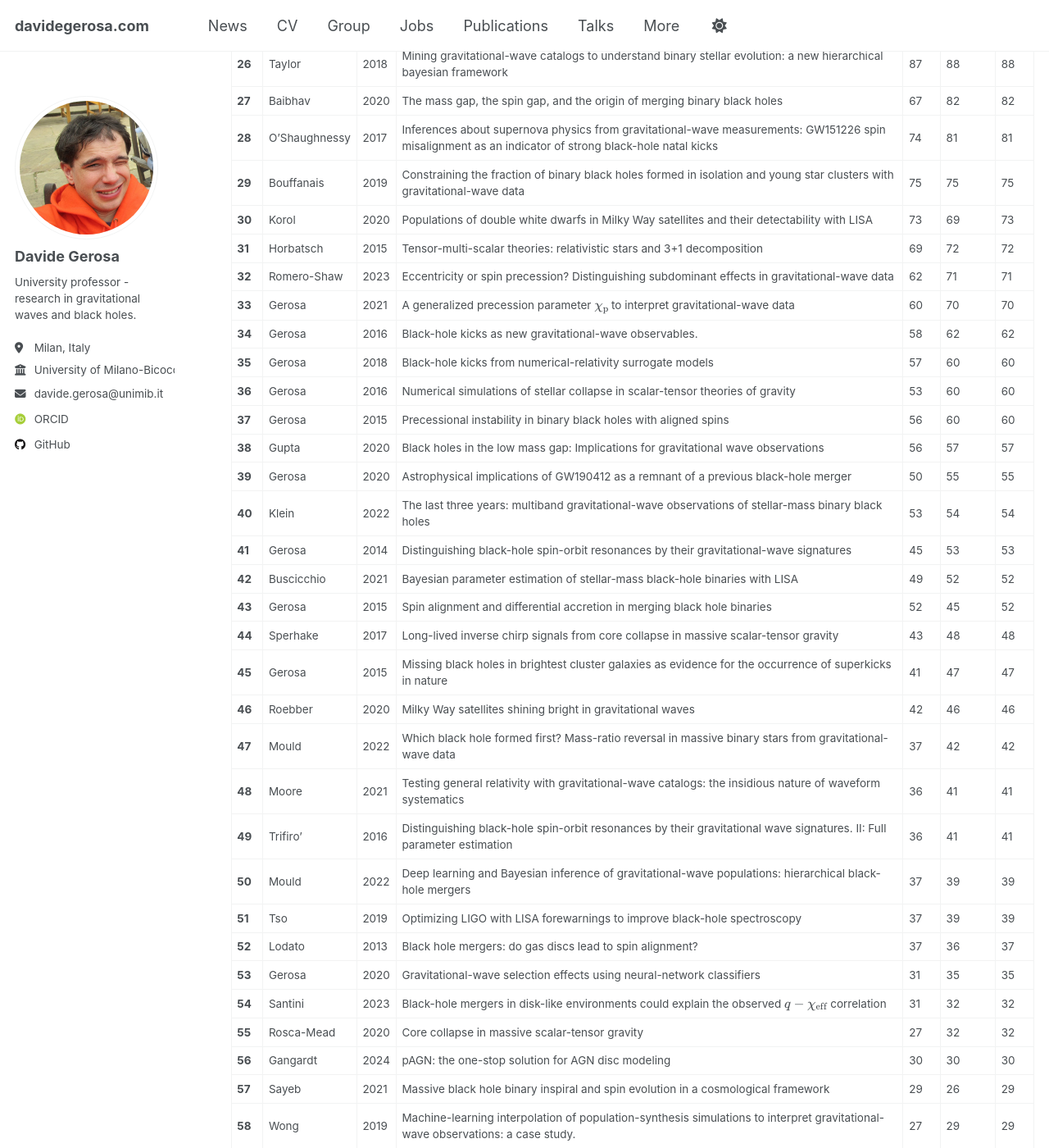
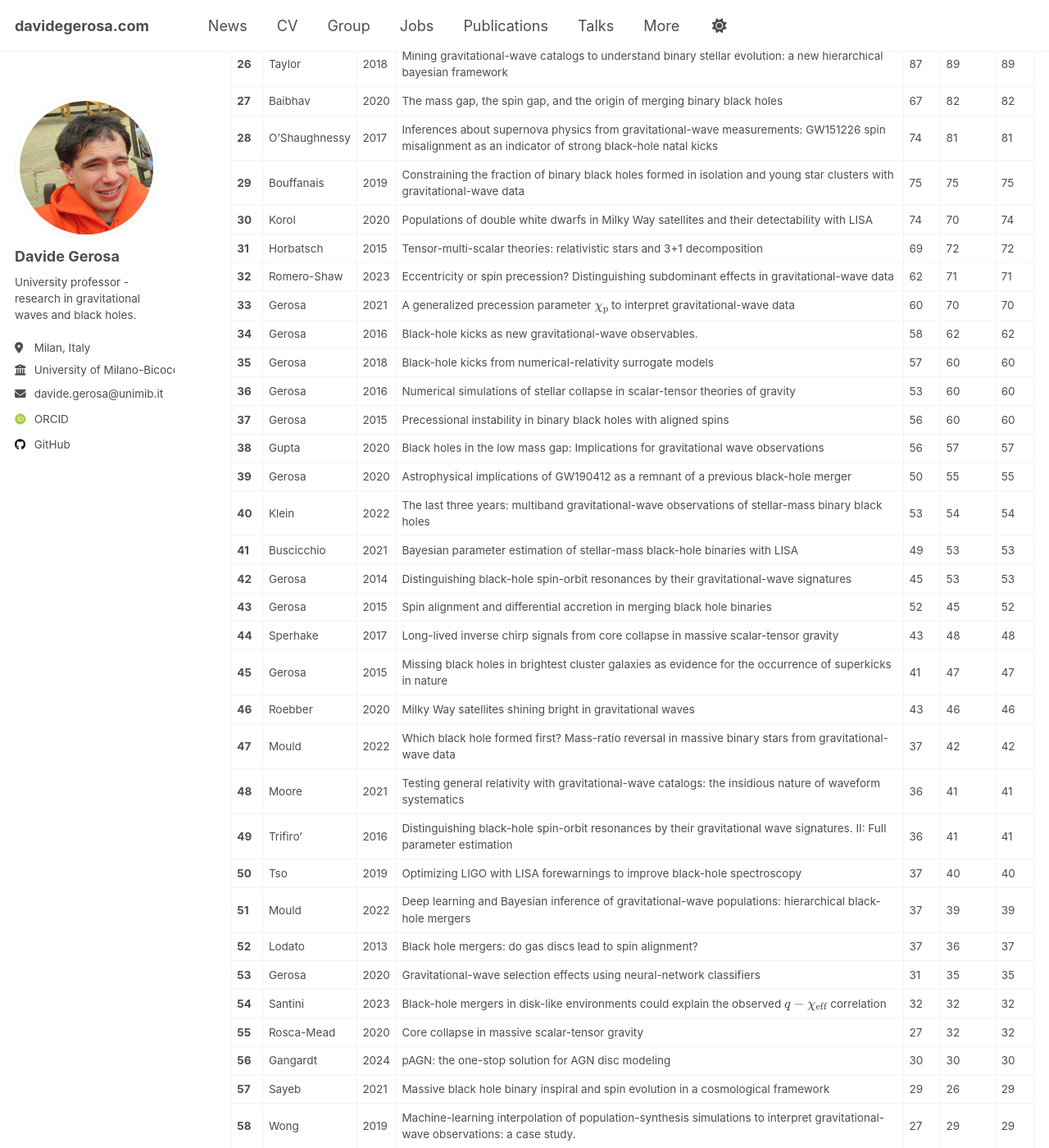
Before and after one commit to dgerosa/website, a Jekyll site: the page built from _pages/citations.md, in a window 1280 px wide and 1400 px high, scrolled down 1509 px. Shown: the whole window at 82% size. Built offline with Jekyll 4.4.1, drawn with Linux system fonts in a browser that asks for light colours; some web fonts are replaced; some of the changed text lies outside the part shown.

Commit message:
updated from dgerosa/cv

```diff
--- a/_pages/_citations.md
+++ b/_pages/_citations.md
@@ -1,44 +1,44 @@
 ## Citation Summary
 
-- **Total ADS citations**: 8463
-- **Total INSPIRE citations**: 9183
-- **Total MAX citations**: 9240
+- **Total ADS citations**: 8491
+- **Total INSPIRE citations**: 9199
+- **Total MAX citations**: 9258
 - **h-index**: 46
 
 ## Paper List Sorted by Citation Count
 
 | # | Author | Year | Title | ADS | INSPIRE | MAX |
 |---|--------|------|-------|-----|---------|-----|
-| **1** | Berti | 2015 | Testing general relativity with present and future astrophysical observations | 1300 | 1451 | 1451 |
-| **2** | Barack | 2019 | Black holes, gravitational waves and fundamental physics: a roadmap | 768 | 849 | 849 |
-| **3** | Amaro-Seoane | 2022 | Astrophysics with the Laser Interferometer Space Antenna | 558 | 539 | 558 |
+| **1** | Berti | 2015 | Testing general relativity with present and future astrophysical observations | 1303 | 1452 | 1452 |
+| **2** | Barack | 2019 | Black holes, gravitational waves and fundamental physics: a roadmap | 770 | 849 | 849 |
+| **3** | Amaro-Seoane | 2022 | Astrophysics with the Laser Interferometer Space Antenna | 563 | 542 | 563 |
 | **4** | Belczynski | 2020 | Evolutionary roads leading to low effective spins, high black hole masses, and O1/O2 rates for LIGO/Virgo binary black holes | 435 | 444 | 444 |
-| **5** | Barausse | 2020 | Prospects for fundamental physics with LISA | 351 | 393 | 393 |
-| **6** | Varma | 2019 | Surrogate models for precessing binary black hole simulations with unequal masses | 339 | 367 | 367 |
+| **5** | Barausse | 2020 | Prospects for fundamental physics with LISA | 352 | 394 | 394 |
+| **6** | Varma | 2019 | Surrogate models for precessing binary black hole simulations with unequal masses | 343 | 367 | 367 |
 | **7** | Gerosa | 2017 | Are merging black holes born from stellar collapse or previous mergers? | 285 | 309 | 309 |
-| **8** | Arun | 2022 | New horizons for fundamental physics with LISA | 242 | 278 | 278 |
-| **9** | Gerosa | 2021 | Hierarchical mergers of stellar-mass black holes and their gravitational-wave signatures | 198 | 220 | 220 |
-| **10** | Gerosa | 2018 | Spin orientations of merging black holes formed from the evolution of stellar binaries | 195 | 219 | 219 |
+| **8** | Arun | 2022 | New horizons for fundamental physics with LISA | 243 | 280 | 280 |
+| **9** | Gerosa | 2021 | Hierarchical mergers of stellar-mass black holes and their gravitational-wave signatures | 200 | 222 | 222 |
+| **10** | Gerosa | 2018 | Spin orientations of merging black holes formed from the evolution of stellar binaries | 196 | 219 | 219 |
 | **11** | Gerosa | 2015 | Multi-timescale analysis of phase transitions in precessing black-hole binaries | 130 | 151 | 151 |
-| **12** | Gerosa | 2013 | Resonant-plane locking and spin alignment in stellar-mass black-hole binaries: a diagnostic of compact-binary formation | 134 | 147 | 147 |
-| **13** | Varma | 2019 | High-accuracy mass, spin, and recoil predictions of generic black-hole merger remnants | 133 | 145 | 145 |
+| **12** | Gerosa | 2013 | Resonant-plane locking and spin alignment in stellar-mass black-hole binaries: a diagnostic of compact-binary formation | 135 | 148 | 148 |
+| **13** | Varma | 2019 | High-accuracy mass, spin, and recoil predictions of generic black-hole merger remnants | 134 | 145 | 145 |
 | **14** | Kesden | 2015 | Effective potentials and morphological transitions for binary black-hole spin precession | 111 | 129 | 129 |
-| **15** | Afshordi | 2023 | Waveform modelling for the Laser Interferometer Space Antenna | 102 | 122 | 122 |
+| **15** | Afshordi | 2023 | Waveform modelling for the Laser Interferometer Space Antenna | 103 | 122 | 122 |
 | **16** | Ng | 2018 | Gravitational-wave astrophysics with effective-spin measurements: asymmetries and selection biases | 104 | 118 | 118 |
-| **17** | Islam | 2021 | Eccentric binary black hole surrogate models for the gravitational waveform and remnant properties: comparable mass, nonspinning case | 113 | 117 | 117 |
+| **17** | Islam | 2021 | Eccentric binary black hole surrogate models for the gravitational waveform and remnant properties: comparable mass, nonspinning case | 114 | 117 | 117 |
 | **18** | Baibhav | 2019 | Gravitational-wave detection rates for compact binaries formed in isolation: LIGO/Virgo O3 and beyond | 102 | 114 | 114 |
 | **19** | Vitale | 2020 | Inferring the properties of a population of compact binaries in presence of selection effects | 106 | 110 | 110 |
 | **20** | Gerosa | 2019 | Escape speed of stellar clusters from multiple-generation black-hole mergers in the upper mass gap | 106 | 110 | 110 |
 | **21** | Gerosa | 2019 | Multiband gravitational-wave event rates and stellar physics | 105 | 109 | 109 |
 | **22** | Vitale | 2017 | Impact of Bayesian priors on the characterization of binary black hole coalescences | 85 | 97 | 97 |
 | **23** | Gerosa | 2016 | PRECESSION: Dynamics of spinning black-hole binaries with python | 88 | 94 | 94 |
-| **24** | Moore | 2019 | Are stellar-mass black-hole binaries too quiet for LISA? | 82 | 92 | 92 |
+| **24** | Moore | 2019 | Are stellar-mass black-hole binaries too quiet for LISA? | 82 | 93 | 93 |
 | **25** | Wysocki | 2018 | Explaining LIGO's observations via isolated binary evolution with natal kicks | 92 | 92 | 92 |
-| **26** | Taylor | 2018 | Mining gravitational-wave catalogs to understand binary stellar evolution: a new hierarchical bayesian framework | 87 | 88 | 88 |
+| **26** | Taylor | 2018 | Mining gravitational-wave catalogs to understand binary stellar evolution: a new hierarchical bayesian framework | 87 | 89 | 89 |
 | **27** | Baibhav | 2020 | The mass gap, the spin gap, and the origin of merging binary black holes | 67 | 82 | 82 |
 | **28** | O'Shaughnessy | 2017 | Inferences about supernova physics from gravitational-wave measurements: GW151226 spin misalignment as an indicator of strong black-hole natal kicks | 74 | 81 | 81 |
 | **29** | Bouffanais | 2019 | Constraining the fraction of binary black holes formed in isolation and young star clusters with gravitational-wave data | 75 | 75 | 75 |
-| **30** | Korol | 2020 | Populations of double white dwarfs in Milky Way satellites and their detectability with LISA | 73 | 69 | 73 |
+| **30** | Korol | 2020 | Populations of double white dwarfs in Milky Way satellites and their detectability with LISA | 74 | 70 | 74 |
 | **31** | Horbatsch | 2015 | Tensor-multi-scalar theories: relativistic stars and 3+1 decomposition | 69 | 72 | 72 |
 | **32** | Romero-Shaw | 2023 | Eccentricity or spin precession? Distinguishing subdominant effects in gravitational-wave data | 62 | 71 | 71 |
 | **33** | Gerosa | 2021 | A generalized precession parameter $$\chi_\mathrm{p}$$ to interpret gravitational-wave data | 60 | 70 | 70 |
@@ -49,20 +49,20 @@
 | **38** | Gupta | 2020 | Black holes in the low mass gap: Implications for gravitational wave observations | 56 | 57 | 57 |
 | **39** | Gerosa | 2020 | Astrophysical implications of GW190412 as a remnant of a previous black-hole merger | 50 | 55 | 55 |
 | **40** | Klein | 2022 | The last three years: multiband gravitational-wave observations of stellar-mass binary black holes | 53 | 54 | 54 |
-| **41** | Gerosa | 2014 | Distinguishing black-hole spin-orbit resonances by their gravitational-wave signatures | 45 | 53 | 53 |
-| **42** | Buscicchio | 2021 | Bayesian parameter estimation of stellar-mass black-hole binaries with LISA | 49 | 52 | 52 |
+| **41** | Buscicchio | 2021 | Bayesian parameter estimation of stellar-mass black-hole binaries with LISA | 49 | 53 | 53 |
+| **42** | Gerosa | 2014 | Distinguishing black-hole spin-orbit resonances by their gravitational-wave signatures | 45 | 53 | 53 |
 | **43** | Gerosa | 2015 | Spin alignment and differential accretion in merging black hole binaries | 52 | 45 | 52 |
 | **44** | Sperhake | 2017 | Long-lived inverse chirp signals from core collapse in massive scalar-tensor gravity | 43 | 48 | 48 |
 | **45** | Gerosa | 2015 | Missing black holes in brightest cluster galaxies as evidence for the occurrence of superkicks in nature | 41 | 47 | 47 |
-| **46** | Roebber | 2020 | Milky Way satellites shining bright in gravitational waves | 42 | 46 | 46 |
+| **46** | Roebber | 2020 | Milky Way satellites shining bright in gravitational waves | 43 | 46 | 46 |
 | **47** | Mould | 2022 | Which black hole formed first? Mass-ratio reversal in massive binary stars from gravitational-wave data | 37 | 42 | 42 |
 | **48** | Moore | 2021 | Testing general relativity with gravitational-wave catalogs: the insidious nature of waveform systematics | 36 | 41 | 41 |
 | **49** | Trifiro' | 2016 | Distinguishing black-hole spin-orbit resonances by their gravitational wave signatures. II: Full parameter estimation | 36 | 41 | 41 |
-| **50** | Mould | 2022 | Deep learning and Bayesian inference of gravitational-wave populations: hierarchical black-hole mergers | 37 | 39 | 39 |
-| **51** | Tso | 2019 | Optimizing LIGO with LISA forewarnings to improve black-hole spectroscopy | 37 | 39 | 39 |
+| **50** | Tso | 2019 | Optimizing LIGO with LISA forewarnings to improve black-hole spectroscopy | 37 | 40 | 40 |
+| **51** | Mould | 2022 | Deep learning and Bayesian inference of gravitational-wave populations: hierarchical black-hole mergers | 37 | 39 | 39 |
 | **52** | Lodato | 2013 | Black hole mergers: do gas discs lead to spin alignment? | 37 | 36 | 37 |
 | **53** | Gerosa | 2020 | Gravitational-wave selection effects using neural-network classifiers | 31 | 35 | 35 |
-| **54** | Santini | 2023 | Black-hole mergers in disk-like environments could explain the observed $$q-\chi_\mathrm{eff}$$ correlation | 31 | 32 | 32 |
+| **54** | Santini | 2023 | Black-hole mergers in disk-like environments could explain the observed $$q-\chi_\mathrm{eff}$$ correlation | 32 | 32 | 32 |
 | **55** | Rosca-Mead | 2020 | Core collapse in massive scalar-tensor gravity | 27 | 32 | 32 |
 | **56** | Gangardt | 2024 | pAGN: the one-stop solution for AGN disc modeling | 30 | 30 | 30 |
 | **57** | Sayeb | 2021 | Massive black hole binary inspiral and spin evolution in a cosmological framework | 29 | 26 | 29 |
@@ -160,20 +160,20 @@
 | A&A | 4 |
 | APJ | 3 |
 | LRR | 2 |
+| IAU | 1 |
+| CURJ | 1 |
+| book | 1 |
+| iScience | 1 |
+| NatAstro | 1 |
+| AaSSP | 1 |
+| Moriond | 1 |
+| Symmetry | 1 |
+| PRR | 1 |
 | Lincei | 1 |
+| JoPCS | 1 |
 | JOSS | 1 |
-| CURJ | 1 |
-| Symmetry | 1 |
+| GRG | 1 |
 | PhD thesis | 1 |
-| IAU | 1 |
-| Moriond | 1 |
-| book | 1 |
-| NatAstro | 1 |
-| iScience | 1 |
-| AaSSP | 1 |
-| JoPCS | 1 |
-| PRR | 1 |
-| GRG | 1 |
 
 ## Papers per arXiv category
 
```
Also changed, not shown: other parts of _pages/_citations.md (+7 -7 lines).
